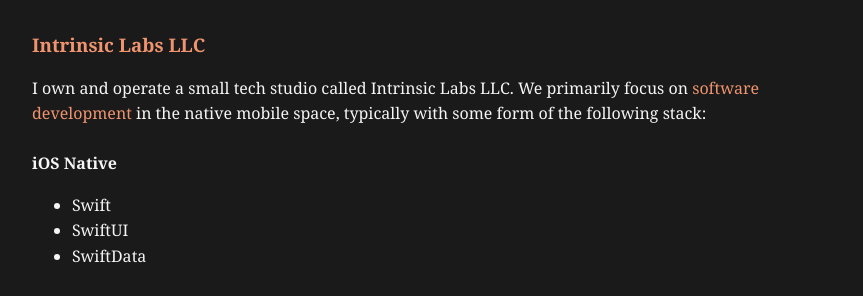
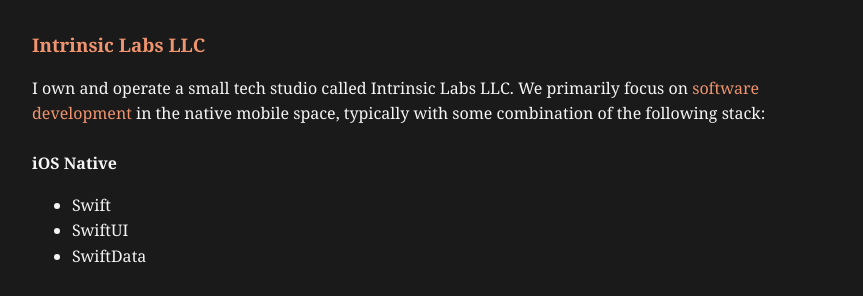
Before and after one commit to rocketbro/rocketbro.github.io, a Jekyll site: the page built from index.md, in a window 1280 px wide and 900 px high. Shown: the part 330-626 px from the top of the window, without its empty margins (208-1071 px from the left). Built offline with Jekyll 4.4.1, drawn with Linux system fonts in a browser that asks for light colours; some of the changed text lies outside the part shown.

Commit message:
update index.md

```diff
--- a/index.md
+++ b/index.md
@@ -13,7 +13,7 @@
 Welcome! This site is an active notebook to get things out of my brain and into some readable format that I can iterate on and use to track progress. A bit about me and my work...
 
 ### [Intrinsic Labs LLC](https://intrinsiclabs.co)
-I own and operate a small tech studio called Intrinsic Labs LLC. We primarily focus on [software development](https://intrisiclabs.co/software) in the native mobile space, typically with some form of the following stack:
+I own and operate a small tech studio called Intrinsic Labs LLC. We primarily focus on [software development](https://intrisiclabs.co/software) in the native mobile space, typically with some combination of the following stack:
 #### iOS Native
 - Swift
 - SwiftUI
@@ -29,11 +29,10 @@
 - Adobe Illustrator & Photoshop
 - Affinity Designer
 
-Active software projects include [Record Machine](https://rocketbro.github.io/projects/record-machine/) and [Loom](https://rocketbro.github.io/projects/loom/). We are currently working on our first web based application, for which we're using **React** and **Node.js** (more details coming soon).
+Active software projects include [Record Machine](https://rocketbro.github.io/projects/record-machine/) and [Loom: LLM Interface](https://rocketbro.github.io/projects/loom/). We are currently working on our first web based application, for which we're using **React** and **Node.js** (more details coming soon). Definitely [reach out](https://intrinsiclabs.co/connect/) if you're interested in working together or just bouncing ideas around.
 
 Intrinsic Labs' other primary field is [video production](https://intrinsiclabs.co/video). I have 12+ years experience in the video world, ranging from interview-style studio shoots to 3D animation to live rock show recaps. You can watch my 2024 reel below:
 
-<br>
 {% include youtube.html video_id="5OJGHAop7Dw" %}
-<br>
+
 Look around and find cool stuff.
```
